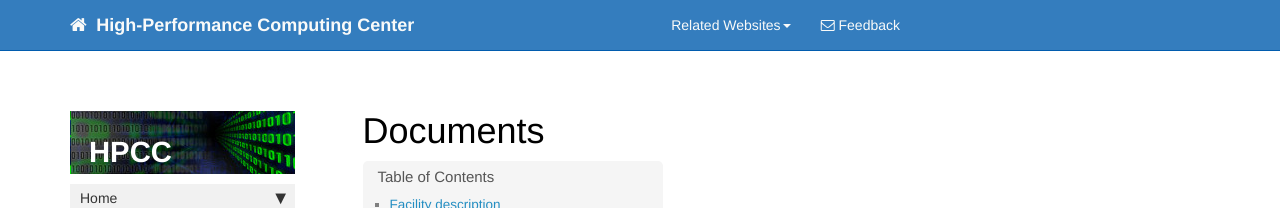
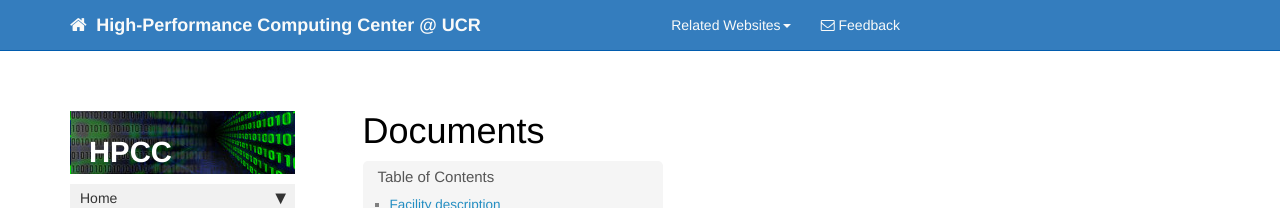
Before and after one commit to tgirke/rcf, a Jekyll site: the page built from docs.md, in a window 1280 px wide. Shown: the top 208 px of the page. Built offline with Jekyll 4.4.1, drawn with Linux system fonts in a browser that asks for light colours; nearby versions of some CDN libraries; comment, search, counter and statistics services are not loaded.

Commit message:
content edits

```diff
--- a/_config.yml
+++ b/_config.yml
@@ -2,7 +2,7 @@
 output: web
 # this property is useful for conditional filtering of content that is separate from the PDF.
 
-topnav_title: High-Performance Computing Center
+topnav_title: High-Performance Computing Center @ UCR
 # this appears on the top navigation bar next to the home button
 
 site_title: HPCC @ UCR
```
